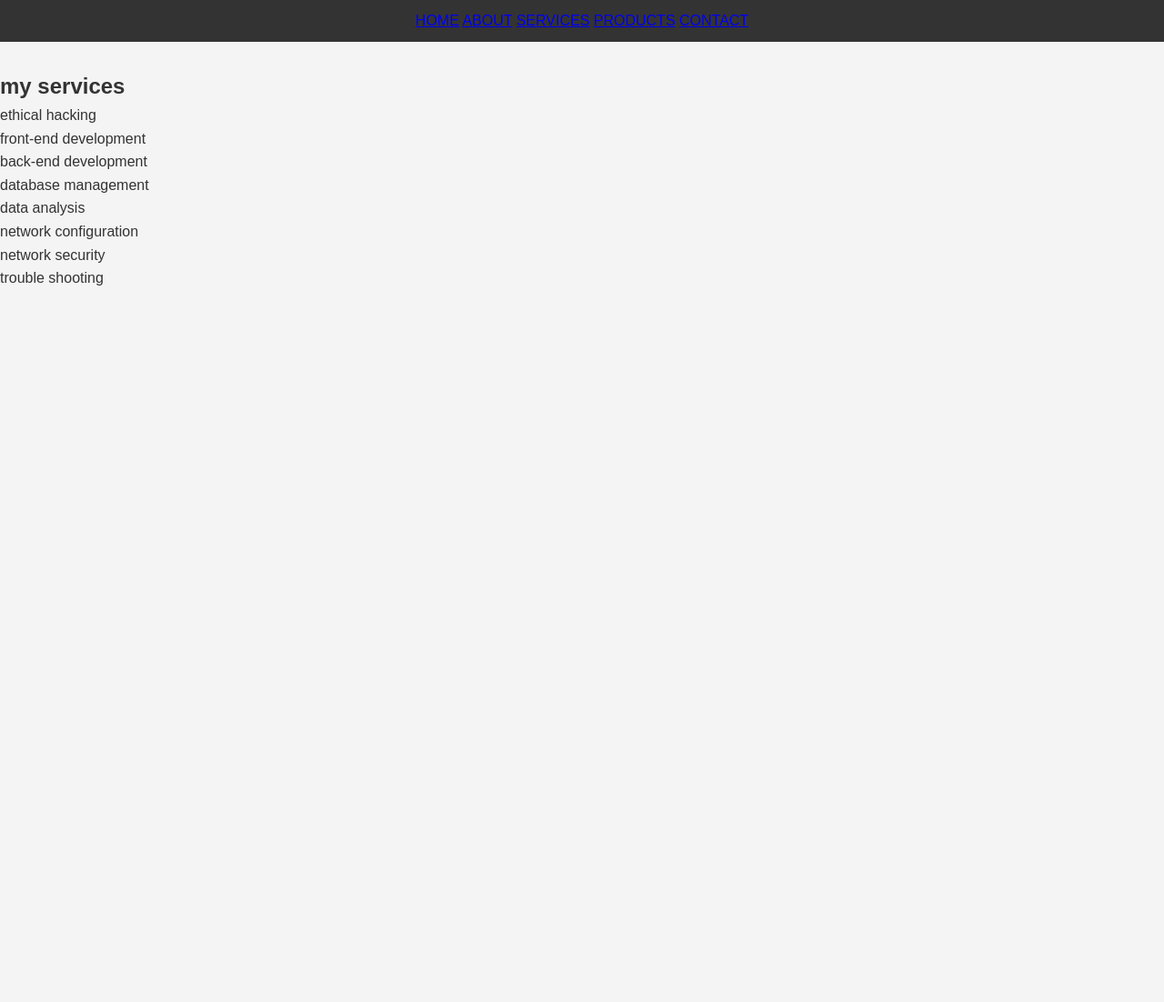
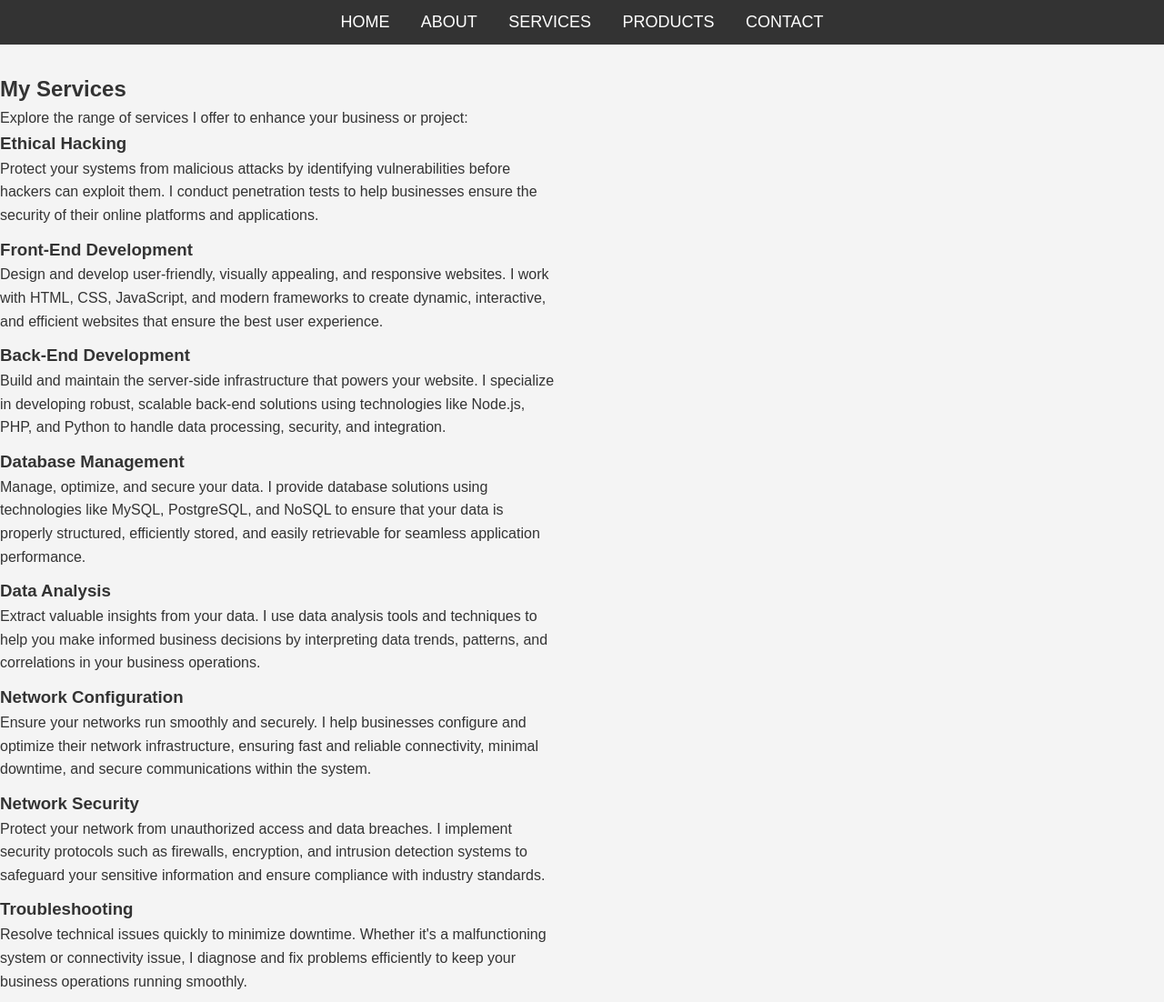
Before and after one commit to Emmanuel-kosgei/myportfolio, a plain HTML site: page services.html in a window 1280 px wide. Shown: the whole page at 91% size. Before the commit the page ends 800 px from the top, so only its background shows below. Drawn offline with Linux system fonts and the light colour scheme.

Commit message:
Update services.html

```diff
--- a/services.html
+++ b/services.html
@@ -1,37 +1,67 @@
 <!DOCTYPE html>
-<html>
+<html lang="en">
 <head>
-        <meta charset="UTF 8">
-        <meta name="viewport" content="width=device-width,initial-scale=1.0">
+    <meta charset="UTF-8">
+    <meta name="viewport" content="width=device-width, initial-scale=1.0">
     <link rel="stylesheet" href="styleIt.css">
+    <title>Services - Emmanuel Kosgei</title>
 </head>
 <body>
+
+    <!-- Header Section -->
     <header>
         <div class="header">
             <nav>
                 <ul>
-                        <a href="home.html">HOME</a>
-                        <a href="about.html">ABOUT</a>
-                       <a href="services.html">SERVICES</a>
-                        <a href="products.html">PRODUCTS</a>
-                        <a href="contact.html">CONTACT</a>
+                    <li><a href="index.html">HOME</a></li>
+                    <li><a href="about.html">ABOUT</a></li>
+                    <li><a href="services.html">SERVICES</a></li>
+                    <li><a href="products.html">PRODUCTS</a></li>
+                    <li><a href="contact.html">CONTACT</a></li>
                 </ul>
             </nav>
         </div>
     </header>
+
+    <!-- Services Section -->
     <section class="services">
-                <h1>my services</h1>
-                <ul class="s">
-                    <ul>ethical hacking</ul>
-                <ul>front-end development</ul>
-                <ul>back-end development</ul>
-                <ul>database management</ul>
-                <ul>data analysis</ul>
-                <ul>network configuration</ul>
-                <ul>network security</ul>
-                <ul>trouble shooting</ul>
+        <h1>My Services</h1>
+        <p>Explore the range of services I offer to enhance your business or project:</p>
+        <ul class="service-list">
+            <li>
+                <h3>Ethical Hacking</h3>
+                <p>Protect your systems from malicious attacks by identifying vulnerabilities before hackers can exploit them. I conduct penetration tests to help businesses ensure the security of their online platforms and applications.</p>
+            </li>
+            <li>
+                <h3>Front-End Development</h3>
+                <p>Design and develop user-friendly, visually appealing, and responsive websites. I work with HTML, CSS, JavaScript, and modern frameworks to create dynamic, interactive, and efficient websites that ensure the best user experience.</p>
+            </li>
+            <li>
+                <h3>Back-End Development</h3>
+                <p>Build and maintain the server-side infrastructure that powers your website. I specialize in developing robust, scalable back-end solutions using technologies like Node.js, PHP, and Python to handle data processing, security, and integration.</p>
+            </li>
+            <li>
+                <h3>Database Management</h3>
+                <p>Manage, optimize, and secure your data. I provide database solutions using technologies like MySQL, PostgreSQL, and NoSQL to ensure that your data is properly structured, efficiently stored, and easily retrievable for seamless application performance.</p>
+            </li>
+            <li>
+                <h3>Data Analysis</h3>
+                <p>Extract valuable insights from your data. I use data analysis tools and techniques to help you make informed business decisions by interpreting data trends, patterns, and correlations in your business operations.</p>
+            </li>
+            <li>
+                <h3>Network Configuration</h3>
+                <p>Ensure your networks run smoothly and securely. I help businesses configure and optimize their network infrastructure, ensuring fast and reliable connectivity, minimal downtime, and secure communications within the system.</p>
+            </li>
+            <li>
+                <h3>Network Security</h3>
+                <p>Protect your network from unauthorized access and data breaches. I implement security protocols such as firewalls, encryption, and intrusion detection systems to safeguard your sensitive information and ensure compliance with industry standards.</p>
+            </li>
+            <li>
+                <h3>Troubleshooting</h3>
+                <p>Resolve technical issues quickly to minimize downtime. Whether it's a malfunctioning system or connectivity issue, I diagnose and fix problems efficiently to keep your business operations running smoothly.</p>
+            </li>
         </ul>
+    </section>
 
-             </section>
 </body>
 </html>
```
Lines whose indentation alone changed are shown as unchanged.
